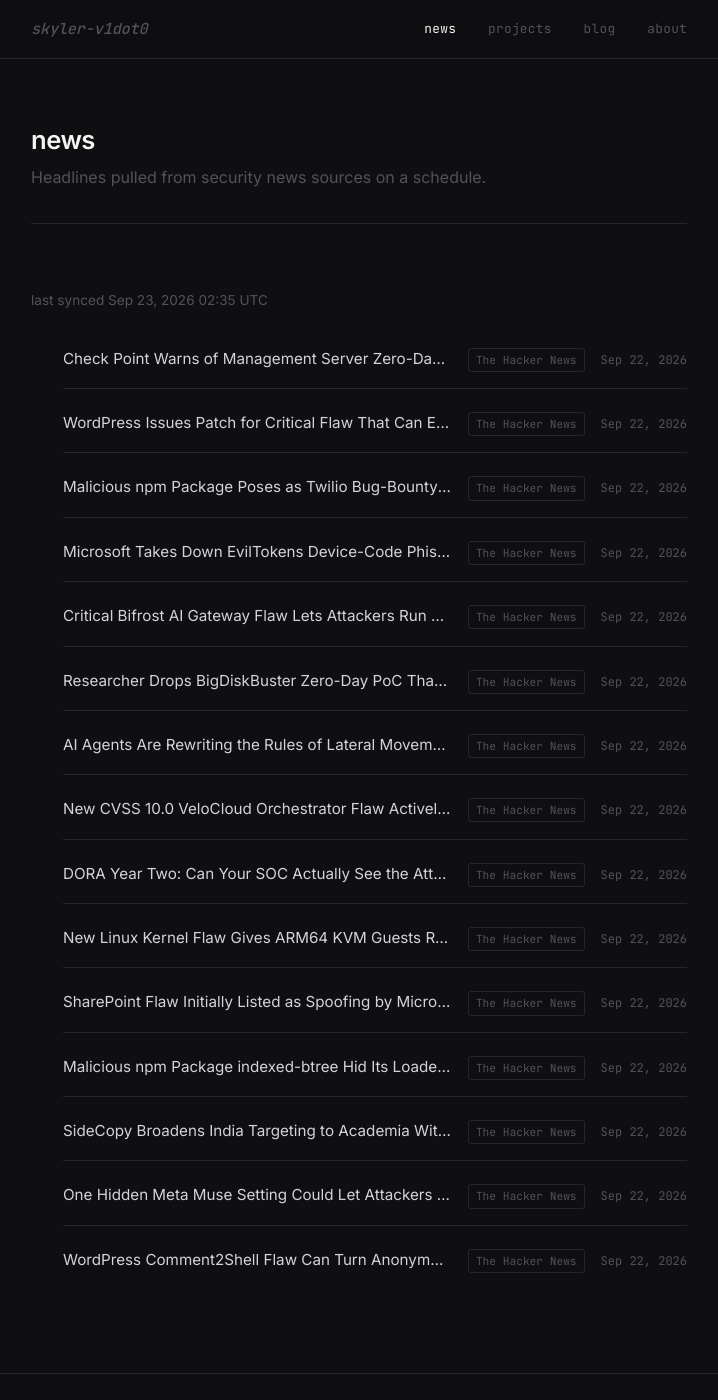
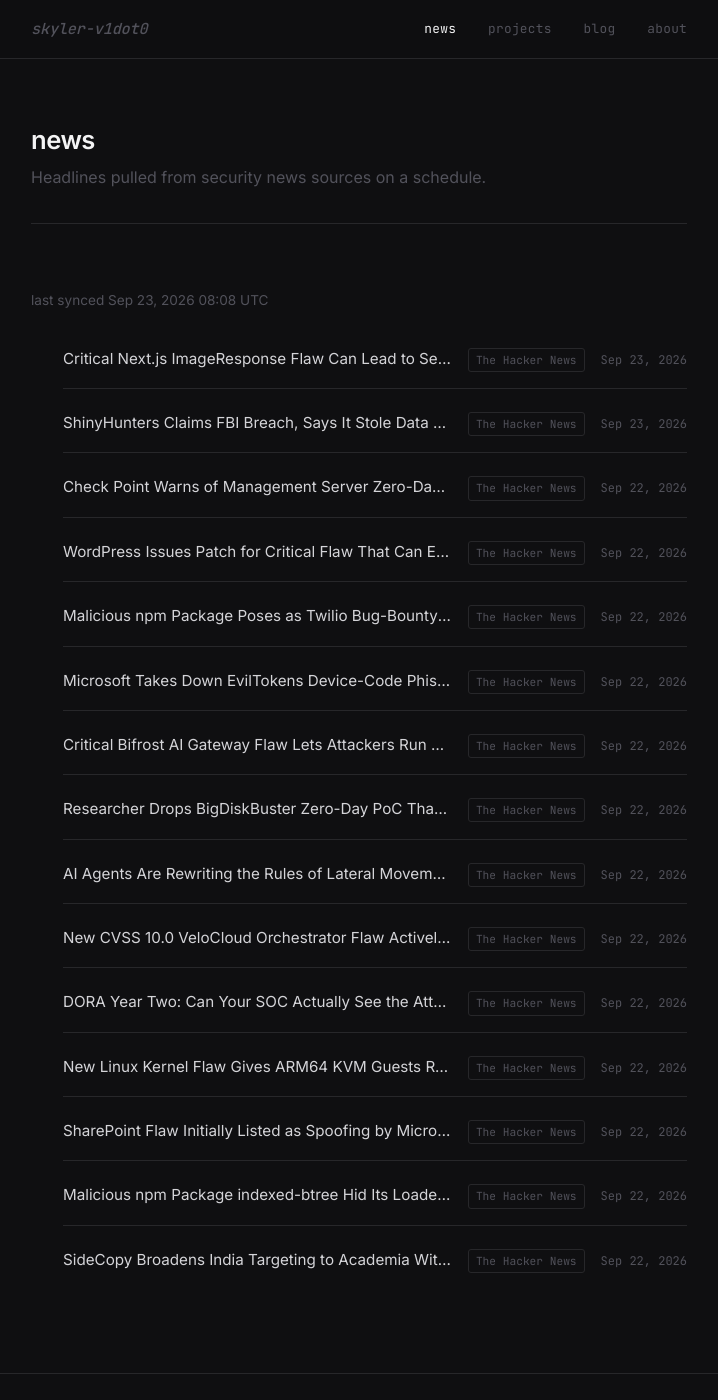
Before and after one commit to skyler-v1dot0/personal-site, a Jekyll site: the page built from news.html, in a window 1280 px wide and 1400 px high. Shown: the whole window, without its empty margins (281-999 px from the left). Built offline with Jekyll 4.4.1, drawn with Linux system fonts in a browser that asks for light colours.

Commit message:
chore: sync news feed [skip ci]

```diff
--- a/_data/news.yml
+++ b/_data/news.yml
@@ -1,6 +1,15 @@
 ---
-updated_at: '2026-09-23T02:35:15Z'
+updated_at: '2026-09-23T08:08:09Z'
 items:
+- title: Critical Next.js ImageResponse Flaw Can Lead to Server Code Execution via
+    Crafted SVG Input
+  url: https://thehackernews.com/2026/09/critical-nextjs-imageresponse-flaw-can.html
+  source: The Hacker News
+  published: '2026-09-23T07:04:40Z'
+- title: ShinyHunters Claims FBI Breach, Says It Stole Data on Agents and Job Applicants
+  url: https://thehackernews.com/2026/09/shinyhunters-claims-fbi-breach-says-it.html
+  source: The Hacker News
+  published: '2026-09-23T05:30:09Z'
 - title: Check Point Warns of Management Server Zero-Day Exploited in Targeted Attacks
   url: https://thehackernews.com/2026/09/check-point-warns-of-management-server.html
   source: The Hacker News
@@ -59,13 +68,3 @@ items:
   url: https://thehackernews.com/2026/09/sidecopy-broadens-india-targeting-to.html
   source: The Hacker News
   published: '2026-09-22T07:52:03Z'
-- title: One Hidden Meta Muse Setting Could Let Attackers Turn the AI Assistant Into
-    a Backdoor
-  url: https://thehackernews.com/2026/09/one-hidden-meta-muse-setting-could-let.html
-  source: The Hacker News
-  published: '2026-09-22T06:33:57Z'
-- title: WordPress Comment2Shell Flaw Can Turn Anonymous Comment XSS Into RCE via
-    Admin Session
-  url: https://thehackernews.com/2026/09/wordpress-comment2shell-flaw-can-turn.html
-  source: The Hacker News
-  published: '2026-09-22T06:03:14Z'
```
